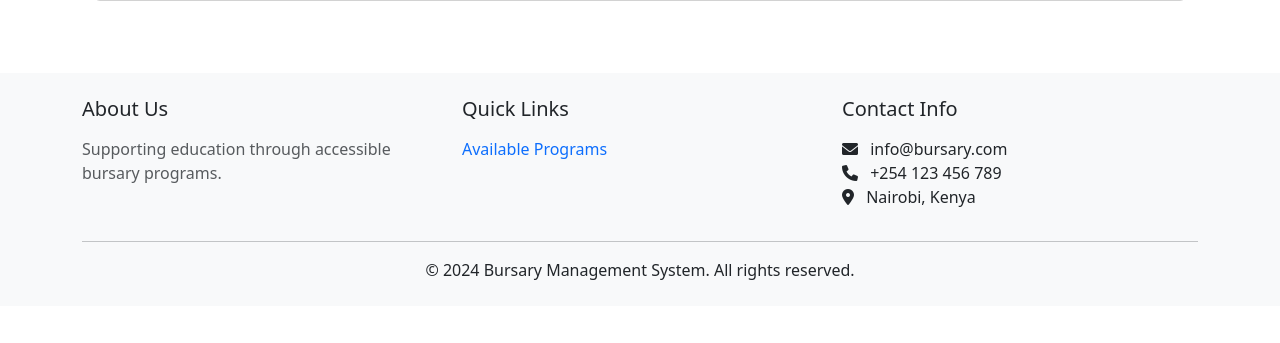
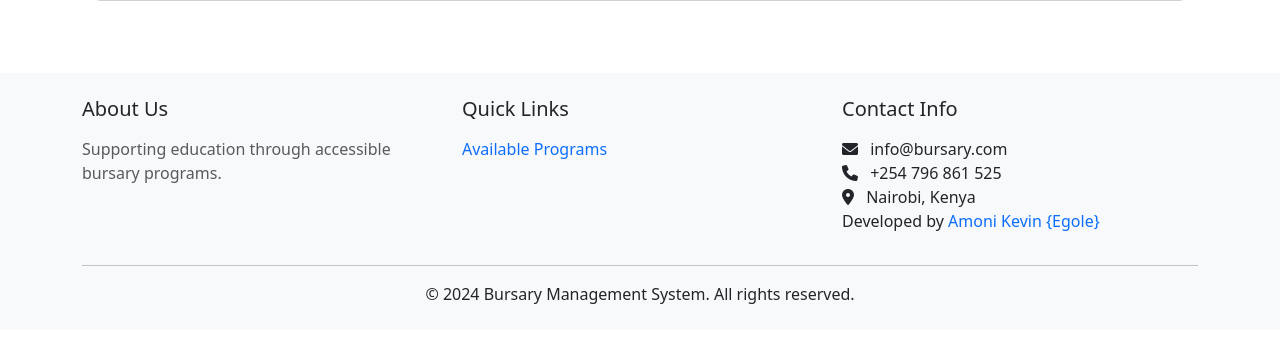
Before and after one commit to egole727/bursary-app, a Flask app: page /admin/wards in a window 1280 px wide. Shown: the part 265-608 px from the top of the page. Run offline with Flask 3, Linux system fonts and the light colour scheme; the visitor is signed in with stand-in values (Sample User, id 1); data that the repository does not hold is empty.

Commit message:
Footer Updates

```diff
--- a/app/templates/admin/base.html
+++ b/app/templates/admin/base.html
@@ -167,8 +167,9 @@
                     <h5 class="mb-3">Contact Info</h5>
                     <ul class="list-unstyled">
                         <li><i class="fas fa-envelope me-2"></i> info@bursary.com</li>
-                        <li><i class="fas fa-phone me-2"></i> +254 123 456 789</li>
+                        <li><i class="fas fa-phone me-2"></i> +254 796 861 525</li>
                         <li><i class="fas fa-map-marker-alt me-2"></i> Nairobi, Kenya</li>
+                        <p class="mb-0">Developed by <a href="https://www.linkedin.com/in/amoni-kevin/" class="text-decoration-none">Amoni Kevin {Egole}</a></p>
                     </ul>
                 </div>
             </div>
--- a/app/templates/main/index.html
+++ b/app/templates/main/index.html
@@ -14,7 +14,7 @@
                 <a href="{{ url_for('auth.register') }}" class="btn btn-primary">Get Started</a>
             </div>
             <div class="col-lg-6">
-                <img src="{{ url_for('static', filename='images/turk_3.jpg') }}" alt="Education illustration" class="img-fluid">
+                <img src="{{ url_for('static', filename='images/school.jpg') }}" alt="Education illustration" class="img-fluid">
             </div>
         </div>
     </div>
--- a/app/templates/student/base.html
+++ b/app/templates/student/base.html
@@ -117,8 +117,9 @@
                     <h5 class="mb-3">Contact Info</h5>
                     <ul class="list-unstyled">
                         <li><i class="fas fa-envelope me-2"></i> info@bursary.com</li>
-                        <li><i class="fas fa-phone me-2"></i> +254 123 456 789</li>
+                        <li><i class="fas fa-phone me-2"></i> +254 796 861 525</li>
                         <li><i class="fas fa-map-marker-alt me-2"></i> Nairobi, Kenya</li>
+                        <p class="mb-0">Developed by <a href="https://www.linkedin.com/in/amoni-kevin/" class="text-decoration-none">Amoni Kevin {Egole}</a></p>
                     </ul>
                 </div>
             </div>
```
Also changed, not shown: app/static/images/school.jpg (added).
